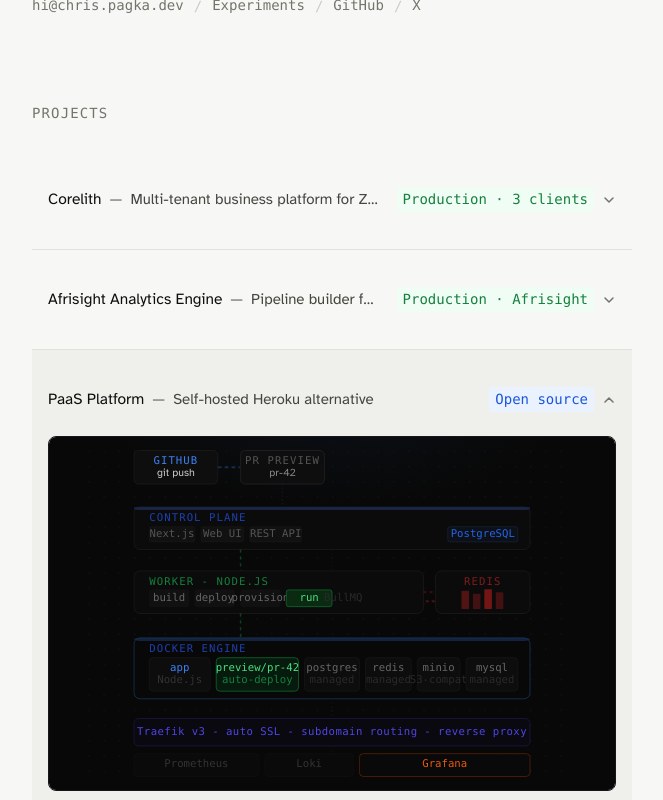
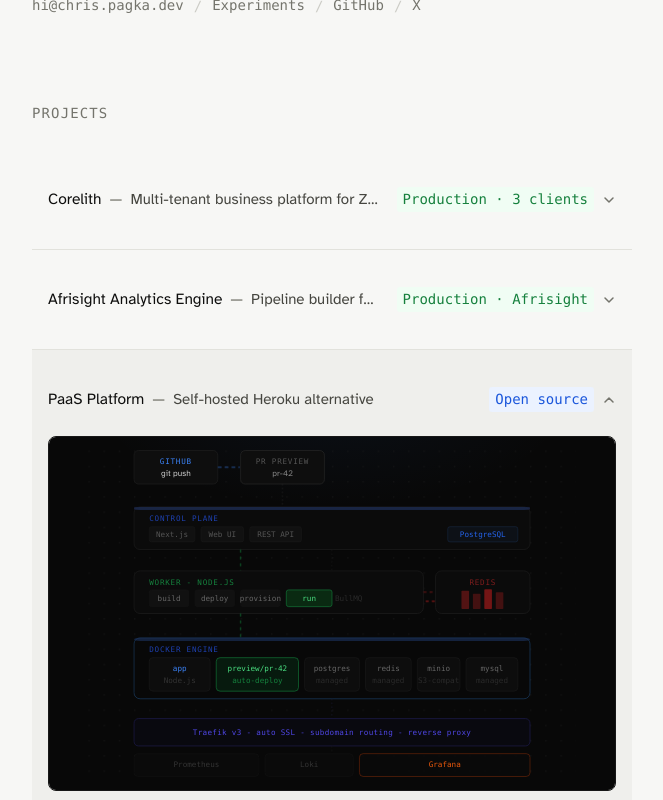
Before and after one commit to tate2301/atipamara, a Next.js app: page / in a window 1280 px wide. Both pictures are taken after a click on the element 640 px from the left and 866 px from the top of the page. Shown: the part 466-1266 px from the top of the page, without its empty margins (308-971 px from the left). Built offline with nearby package versions, Linux system fonts and the light colour scheme; a web font is replaced by a local one.

Commit message:
fix: preserve illustration typography

```diff
--- a/components/illustrations/ProjectIllustrations.tsx
+++ b/components/illustrations/ProjectIllustrations.tsx
@@ -16,13 +16,13 @@
     <rect width="640" height="460" fill="url(#paas-dots)"/>
     <g class="anim-a">
       <rect x="60" y="20" width="110" height="44" rx="6" fill="#0E0E0E" stroke="#1E1E1E" stroke-width="1"/>
-      <text class="mono" x="115" y="38" text-anchor="middle" font-size="14" fill="#3B82F6" letter-spacing=".1em">GITHUB</text>
-      <text class="sans" x="115" y="54" text-anchor="middle" font-size="14" fill="#CCC" font-weight="400">git push</text>
+      <text class="mono" x="115" y="38" text-anchor="middle" font-size="10" fill="#3B82F6" letter-spacing=".1em">GITHUB</text>
+      <text class="sans" x="115" y="54" text-anchor="middle" font-size="11" fill="#CCC" font-weight="400">git push</text>
     </g>
     <g class="anim-a">
       <rect x="200" y="20" width="110" height="44" rx="6" fill="#0E0E0E" stroke="#252525" stroke-width="1"/>
-      <text class="mono" x="255" y="38" text-anchor="middle" font-size="14" fill="#555" letter-spacing=".1em">PR PREVIEW</text>
-      <text class="sans" x="255" y="54" text-anchor="middle" font-size="14" fill="#888" font-weight="400">pr-42</text>
+      <text class="mono" x="255" y="38" text-anchor="middle" font-size="10" fill="#555" letter-spacing=".1em">PR PREVIEW</text>
+      <text class="sans" x="255" y="54" text-anchor="middle" font-size="11" fill="#888" font-weight="400">pr-42</text>
     </g>
     <line class="fl-b gp" x1="170" y1="42" x2="199" y2="42" stroke="#3B82F6" stroke-width="1.2"/>
     <line x1="255" y1="64" x2="255" y2="94" stroke="#252525" stroke-width="1" stroke-dasharray="2 3"/>
@@ -31,35 +31,35 @@
       <rect x="60" y="94" width="520" height="56" rx="8" fill="#0B0B0B" stroke="#1C1C1C" stroke-width="1"/>
       <rect x="60" y="94" width="520" height="4" rx="0" fill="#1A1A2E" opacity=".8"/>
       <rect x="60" y="94" width="520" height="4" rx="8" fill="#1D3461" opacity=".5"/>
-      <text class="mono" x="80" y="113" font-size="14" fill="#1E40AF" letter-spacing=".1em">CONTROL PLANE</text>
+      <text class="mono" x="80" y="113" font-size="10" fill="#1E40AF" letter-spacing=".1em">CONTROL PLANE</text>
       <rect x="80" y="120" width="60" height="20" rx="3" fill="#111" stroke="#222" stroke-width=".5"/>
-      <text class="mono" x="110" y="133" text-anchor="middle" font-size="14" fill="#555">Next.js</text>
+      <text class="mono" x="110" y="133" text-anchor="middle" font-size="10" fill="#555">Next.js</text>
       <rect x="148" y="120" width="56" height="20" rx="3" fill="#111" stroke="#222" stroke-width=".5"/>
-      <text class="mono" x="176" y="133" text-anchor="middle" font-size="14" fill="#555">Web UI</text>
+      <text class="mono" x="176" y="133" text-anchor="middle" font-size="10" fill="#555">Web UI</text>
       <rect x="212" y="120" width="68" height="20" rx="3" fill="#111" stroke="#222" stroke-width=".5"/>
-      <text class="mono" x="246" y="133" text-anchor="middle" font-size="14" fill="#555">REST API</text>
+      <text class="mono" x="246" y="133" text-anchor="middle" font-size="10" fill="#555">REST API</text>
       <rect x="472" y="120" width="92" height="20" rx="3" fill="#0D1117" stroke="#1E3A5F" stroke-width=".5"/>
-      <text class="mono" x="518" y="133" text-anchor="middle" font-size="14" fill="#2563EB">PostgreSQL</text>
+      <text class="mono" x="518" y="133" text-anchor="middle" font-size="10" fill="#2563EB">PostgreSQL</text>
     </g>
     <line x1="320" y1="150" x2="320" y2="178" stroke="#1A1A1A" stroke-width="1" stroke-dasharray="2 3"/>
     <line class="fl-g gp" x1="200" y1="150" x2="200" y2="178" stroke="#16A34A" stroke-width="1.2"/>
 
     <g class="anim-a">
       <rect x="60" y="178" width="380" height="56" rx="8" fill="#0B0B0B" stroke="#1C1C1C" stroke-width="1"/>
-      <text class="mono" x="80" y="197" font-size="14" fill="#15803D" letter-spacing=".1em">WORKER - NODE.JS</text>
+      <text class="mono" x="80" y="197" font-size="10" fill="#15803D" letter-spacing=".1em">WORKER - NODE.JS</text>
       <rect x="80" y="203" width="52" height="22" rx="3" fill="#111" stroke="#1A1A1A" stroke-width=".5"/>
-      <text class="mono" x="106" y="217" text-anchor="middle" font-size="14" fill="#666">build</text>
+      <text class="mono" x="106" y="217" text-anchor="middle" font-size="10" fill="#666">build</text>
       <rect x="140" y="203" width="52" height="22" rx="3" fill="#111" stroke="#1A1A1A" stroke-width=".5"/>
-      <text class="mono" x="166" y="217" text-anchor="middle" font-size="14" fill="#666">deploy</text>
+      <text class="mono" x="166" y="217" text-anchor="middle" font-size="10" fill="#666">deploy</text>
       <rect x="200" y="203" width="52" height="22" rx="3" fill="#111" stroke="#1A1A1A" stroke-width=".5"/>
-      <text class="mono" x="226" y="217" text-anchor="middle" font-size="14" fill="#666">provision</text>
+      <text class="mono" x="226" y="217" text-anchor="middle" font-size="10" fill="#666">provision</text>
       <rect x="260" y="203" width="60" height="22" rx="3" fill="#0A2A12" stroke="#15803D" stroke-width=".8"/>
-      <text class="mono" x="290" y="217" text-anchor="middle" font-size="14" fill="#4ADE80">run</text>
-      <text class="mono" x="360" y="217" text-anchor="end" font-size="14" fill="#2A2A2A">BullMQ</text>
+      <text class="mono" x="290" y="217" text-anchor="middle" font-size="10" fill="#4ADE80">run</text>
+      <text class="mono" x="360" y="217" text-anchor="end" font-size="10" fill="#2A2A2A">BullMQ</text>
     </g>
     <g class="anim-a">
       <rect x="456" y="178" width="124" height="56" rx="8" fill="#0B0B0B" stroke="#1C1C1C" stroke-width="1"/>
-      <text class="mono" x="518" y="197" text-anchor="middle" font-size="14" fill="#7F1D1D" letter-spacing=".1em">REDIS</text>
+      <text class="mono" x="518" y="197" text-anchor="middle" font-size="10" fill="#7F1D1D" letter-spacing=".1em">REDIS</text>
       <rect x="490" y="204" width="10" height="24" rx="1" fill="#991B1B" opacity=".5"/>
       <rect x="505" y="208" width="10" height="20" rx="1" fill="#991B1B" opacity=".4"/>
       <rect x="520" y="202" width="10" height="26" rx="1" fill="#B91C1C" opacity=".6"/>
@@ -72,41 +72,41 @@
     <g class="anim-a">
       <rect x="60" y="266" width="520" height="80" rx="8" fill="#080808" stroke="#1A3A5C" stroke-width="1"/>
       <rect x="60" y="266" width="520" height="4" rx="8" fill="#1D3461" opacity=".6"/>
-      <text class="mono" x="80" y="285" font-size="14" fill="#1E40AF" letter-spacing=".1em">DOCKER ENGINE</text>
+      <text class="mono" x="80" y="285" font-size="10" fill="#1E40AF" letter-spacing=".1em">DOCKER ENGINE</text>
       <rect x="80" y="292" width="80" height="44" rx="5" fill="#0D0D0D" stroke="#1C1C1C" stroke-width=".8"/>
-      <text class="mono" x="120" y="309" text-anchor="middle" font-size="14" fill="#3B82F6">app</text>
-      <text class="mono" x="120" y="325" text-anchor="middle" font-size="14" fill="#333">Node.js</text>
+      <text class="mono" x="120" y="309" text-anchor="middle" font-size="10" fill="#3B82F6">app</text>
+      <text class="mono" x="120" y="325" text-anchor="middle" font-size="10" fill="#333">Node.js</text>
       <rect x="168" y="292" width="108" height="44" rx="5" fill="#071A0E" stroke="#15803D" stroke-width=".8"/>
-      <text class="mono" x="222" y="309" text-anchor="middle" font-size="14" fill="#4ADE80">preview/pr-42</text>
-      <text class="mono" x="222" y="325" text-anchor="middle" font-size="14" fill="#15803D">auto-deploy</text>
+      <text class="mono" x="222" y="309" text-anchor="middle" font-size="10" fill="#4ADE80">preview/pr-42</text>
+      <text class="mono" x="222" y="325" text-anchor="middle" font-size="10" fill="#15803D">auto-deploy</text>
       <rect x="284" y="292" width="72" height="44" rx="5" fill="#0D0D0D" stroke="#1C1C1C" stroke-width=".8"/>
-      <text class="mono" x="320" y="309" text-anchor="middle" font-size="14" fill="#666">postgres</text>
-      <text class="mono" x="320" y="325" text-anchor="middle" font-size="14" fill="#2A2A2A">managed</text>
+      <text class="mono" x="320" y="309" text-anchor="middle" font-size="10" fill="#666">postgres</text>
+      <text class="mono" x="320" y="325" text-anchor="middle" font-size="10" fill="#2A2A2A">managed</text>
       <rect x="364" y="292" width="60" height="44" rx="5" fill="#0D0D0D" stroke="#1C1C1C" stroke-width=".8"/>
-      <text class="mono" x="394" y="309" text-anchor="middle" font-size="14" fill="#666">redis</text>
-      <text class="mono" x="394" y="325" text-anchor="middle" font-size="14" fill="#2A2A2A">managed</text>
+      <text class="mono" x="394" y="309" text-anchor="middle" font-size="10" fill="#666">redis</text>
+      <text class="mono" x="394" y="325" text-anchor="middle" font-size="10" fill="#2A2A2A">managed</text>
       <rect x="432" y="292" width="56" height="44" rx="5" fill="#0D0D0D" stroke="#1C1C1C" stroke-width=".8"/>
-      <text class="mono" x="460" y="309" text-anchor="middle" font-size="14" fill="#666">minio</text>
-      <text class="mono" x="460" y="325" text-anchor="middle" font-size="14" fill="#2A2A2A">S3-compat</text>
+      <text class="mono" x="460" y="309" text-anchor="middle" font-size="10" fill="#666">minio</text>
+      <text class="mono" x="460" y="325" text-anchor="middle" font-size="10" fill="#2A2A2A">S3-compat</text>
       <rect x="496" y="292" width="68" height="44" rx="5" fill="#0D0D0D" stroke="#1C1C1C" stroke-width=".8"/>
-      <text class="mono" x="530" y="309" text-anchor="middle" font-size="14" fill="#666">mysql</text>
-      <text class="mono" x="530" y="325" text-anchor="middle" font-size="14" fill="#2A2A2A">managed</text>
+      <text class="mono" x="530" y="309" text-anchor="middle" font-size="10" fill="#666">mysql</text>
+      <text class="mono" x="530" y="325" text-anchor="middle" font-size="10" fill="#2A2A2A">managed</text>
     </g>
     <line x1="320" y1="346" x2="320" y2="372" stroke="#1A1A2E" stroke-width="1" stroke-dasharray="2 3"/>
 
     <g class="anim-a">
       <rect x="60" y="372" width="520" height="36" rx="6" fill="#09090F" stroke="#1E1B4B" stroke-width="1"/>
-      <text class="mono" x="320" y="394" text-anchor="middle" font-size="14" fill="#4F46E5" letter-spacing=".04em">Traefik v3 - auto SSL - subdomain routing - reverse proxy</text>
+      <text class="mono" x="320" y="394" text-anchor="middle" font-size="10" fill="#4F46E5" letter-spacing=".04em">Traefik v3 - auto SSL - subdomain routing - reverse proxy</text>
     </g>
     <line x1="320" y1="408" x2="320" y2="418" stroke="#1A1A1A" stroke-width="1" stroke-dasharray="2 3"/>
 
     <g class="anim-a">
       <rect x="60" y="418" width="164" height="30" rx="5" fill="#0A0A0A" stroke="#1A1A1A" stroke-width=".5"/>
-      <text class="mono" x="142" y="436" text-anchor="middle" font-size="14" fill="#333">Prometheus</text>
+      <text class="mono" x="142" y="436" text-anchor="middle" font-size="10" fill="#333">Prometheus</text>
       <rect x="232" y="418" width="116" height="30" rx="5" fill="#0A0A0A" stroke="#1A1A1A" stroke-width=".5"/>
-      <text class="mono" x="290" y="436" text-anchor="middle" font-size="14" fill="#333">Loki</text>
+      <text class="mono" x="290" y="436" text-anchor="middle" font-size="10" fill="#333">Loki</text>
       <rect x="356" y="418" width="224" height="30" rx="5" fill="#0A0A0A" stroke="#C2410C" stroke-width=".5" opacity=".9"/>
-      <text class="mono" x="468" y="436" text-anchor="middle" font-size="14" fill="#EA580C">Grafana</text>
+      <text class="mono" x="468" y="436" text-anchor="middle" font-size="10" fill="#EA580C">Grafana</text>
     </g>
   </svg>
 </div>`,
@@ -137,28 +137,28 @@
       <circle cx="46" cy="50" r="3" fill="#2A2A2A"/>
       <circle cx="57" cy="50" r="3" fill="#2A2A2A"/>
       <circle cx="68" cy="50" r="3" fill="#2A2A2A"/>
-      <text class="mono" x="106" y="54" text-anchor="middle" font-size="14" fill="#333">yourapp.com</text>
+      <text class="mono" x="106" y="54" text-anchor="middle" font-size="10" fill="#333">yourapp.com</text>
       <rect x="32" y="60" width="148" height="254" rx="0" fill="#0C0C0C" stroke="#1A1A1A" stroke-width=".8"/>
       <rect x="32" y="60" width="148" height="254" rx="6" fill="none" stroke="#1A1A1A" stroke-width=".8"/>
-      <text class="mono" x="106" y="86" text-anchor="middle" font-size="14" fill="#333" letter-spacing=".1em">REACT APP</text>
+      <text class="mono" x="106" y="86" text-anchor="middle" font-size="10" fill="#333" letter-spacing=".1em">REACT APP</text>
       <rect x="46" y="96" width="120" height="38" rx="4" fill="#0A1628" stroke="#1E3A5F" stroke-width=".8"/>
-      <text class="mono" x="106" y="112" text-anchor="middle" font-size="14" fill="#3B82F6">usePaynow()</text>
-      <text class="sans" x="106" y="127" text-anchor="middle" font-size="14" fill="#1E40AF">React hook</text>
+      <text class="mono" x="106" y="112" text-anchor="middle" font-size="11" fill="#3B82F6">usePaynow()</text>
+      <text class="sans" x="106" y="127" text-anchor="middle" font-size="10" fill="#1E40AF">React hook</text>
       <rect x="46" y="144" width="120" height="34" rx="4" fill="#0D0D0D" stroke="#1E1E1E" stroke-width=".8"/>
-      <text class="mono" x="56" y="159" font-size="14" fill="#444">amount</text>
-      <text class="sans" x="106" y="172" text-anchor="middle" font-size="14" fill="#E5E5E5" font-weight="400">$25.00 USD</text>
+      <text class="mono" x="56" y="159" font-size="10" fill="#444">amount</text>
+      <text class="sans" x="106" y="172" text-anchor="middle" font-size="12" fill="#E5E5E5" font-weight="400">$25.00 USD</text>
       <rect x="46" y="188" width="120" height="34" rx="5" fill="#15803D" stroke="#166534" stroke-width=".8"/>
-      <text class="sans" x="106" y="209" text-anchor="middle" font-size="14" fill="#FFF" font-weight="400">Pay with Paynow</text>
+      <text class="sans" x="106" y="209" text-anchor="middle" font-size="11" fill="#FFF" font-weight="400">Pay with Paynow</text>
       <rect x="46" y="232" width="120" height="26" rx="4" fill="#051A0A" stroke="#15803D" stroke-width=".5"/>
-      <text class="mono" x="106" y="248" text-anchor="middle" font-size="14" fill="#4ADE80">polling for status...</text>
+      <text class="mono" x="106" y="248" text-anchor="middle" font-size="10" fill="#4ADE80">polling for status...</text>
       <rect x="46" y="268" width="120" height="30" rx="4" fill="#0A0A0A" stroke="#1A1A1A" stroke-width=".5"/>
-      <text class="mono" x="56" y="282" font-size="14" fill="#333">returnUrl</text>
-      <text class="mono" x="56" y="295" font-size="14" fill="#555">yourapp.com/return</text>
+      <text class="mono" x="56" y="282" font-size="10" fill="#333">returnUrl</text>
+      <text class="mono" x="56" y="295" font-size="10" fill="#555">yourapp.com/return</text>
       <g class="tick">
         <circle cx="106" cy="336" r="16" fill="#052E16" stroke="#15803D" stroke-width="1"/>
         <path d="M98,336 L104,342 L114,328" stroke="#4ADE80" stroke-width="2" stroke-linecap="round" stroke-linejoin="round" fill="none"/>
       </g>
-      <text class="mono" x="106" y="360" text-anchor="middle" font-size="14" fill="#15803D">paid</text>
+      <text class="mono" x="106" y="360" text-anchor="middle" font-size="10" fill="#15803D">paid</text>
     </g>
 
     <g class="gp">
@@ -169,33 +169,33 @@
       <line class="fl" x1="229" y1="155" x2="181" y2="155" stroke="#22C55E" stroke-width="1"/>
       <polygon points="183,151 177,155 183,159" fill="#22C55E"/>
     </g>
-    <text class="mono" x="204" y="129" text-anchor="middle" font-size="14" fill="#1E40AF">initiate</text>
-    <text class="mono" x="204" y="170" text-anchor="middle" font-size="14" fill="#15803D">redirect</text>
+    <text class="mono" x="204" y="129" text-anchor="middle" font-size="10" fill="#1E40AF">initiate</text>
+    <text class="mono" x="204" y="170" text-anchor="middle" font-size="10" fill="#15803D">redirect</text>
 
     <g class="col">
       <rect x="230" y="40" width="172" height="274" rx="8" fill="#090909" stroke="#1E1E1E" stroke-width=".8"/>
-      <text class="mono" x="316" y="66" text-anchor="middle" font-size="14" fill="#333" letter-spacing=".1em">PAYNOW API</text>
+      <text class="mono" x="316" y="66" text-anchor="middle" font-size="10" fill="#333" letter-spacing=".1em">PAYNOW API</text>
       <rect x="246" y="78" width="140" height="38" rx="4" fill="#0A0A0A" stroke="#1A1A1A" stroke-width=".5"/>
-      <text class="mono" x="316" y="94" text-anchor="middle" font-size="14" fill="#555">POST /initiate</text>
-      <text class="sans" x="316" y="109" text-anchor="middle" font-size="14" fill="#333">Create session</text>
+      <text class="mono" x="316" y="94" text-anchor="middle" font-size="10" fill="#555">POST /initiate</text>
+      <text class="sans" x="316" y="109" text-anchor="middle" font-size="10" fill="#333">Create session</text>
       <line x1="246" y1="124" x2="386" y2="124" stroke="#141414" stroke-width=".8"/>
       <rect x="246" y="132" width="140" height="38" rx="4" fill="#0A0A0A" stroke="#1A1A1A" stroke-width=".5"/>
-      <text class="mono" x="316" y="148" text-anchor="middle" font-size="14" fill="#555">GET /status</text>
-      <text class="sans" x="316" y="163" text-anchor="middle" font-size="14" fill="#333">Poll until settled</text>
+      <text class="mono" x="316" y="148" text-anchor="middle" font-size="10" fill="#555">GET /status</text>
+      <text class="sans" x="316" y="163" text-anchor="middle" font-size="10" fill="#333">Poll until settled</text>
       <line x1="246" y1="178" x2="386" y2="178" stroke="#141414" stroke-width=".8"/>
       <rect x="246" y="186" width="140" height="38" rx="4" fill="#0A0A0A" stroke="#1A1A1A" stroke-width=".5"/>
-      <text class="mono" x="316" y="202" text-anchor="middle" font-size="14" fill="#555">resultUrl webhook</text>
-      <text class="sans" x="316" y="217" text-anchor="middle" font-size="14" fill="#333">Server confirmation</text>
+      <text class="mono" x="316" y="202" text-anchor="middle" font-size="10" fill="#555">resultUrl webhook</text>
+      <text class="sans" x="316" y="217" text-anchor="middle" font-size="10" fill="#333">Server confirmation</text>
       <line x1="246" y1="232" x2="386" y2="232" stroke="#141414" stroke-width=".8"/>
       <rect x="246" y="240" width="64" height="20" rx="3" fill="#0D1117" stroke="#1E3A5F" stroke-width=".5"/>
-      <text class="mono" x="278" y="253" text-anchor="middle" font-size="14" fill="#2563EB">TypeScript</text>
+      <text class="mono" x="278" y="253" text-anchor="middle" font-size="10" fill="#2563EB">TypeScript</text>
       <rect x="318" y="240" width="68" height="20" rx="3" fill="#0A0A0A" stroke="#1A1A1A" stroke-width=".5"/>
-      <text class="mono" x="352" y="253" text-anchor="middle" font-size="14" fill="#333">open source</text>
+      <text class="mono" x="352" y="253" text-anchor="middle" font-size="10" fill="#333">open source</text>
       <rect x="246" y="270" width="140" height="28" rx="4" fill="#051A0A" stroke="#15803D" stroke-width=".5"/>
       <g class="gp">
         <circle cx="260" cy="284" r="3" fill="#4ADE80"/>
       </g>
-      <text class="mono" x="316" y="288" text-anchor="middle" font-size="14" fill="#15803D">auto-polling active</text>
+      <text class="mono" x="316" y="288" text-anchor="middle" font-size="10" fill="#15803D">auto-polling active</text>
     </g>
 
     <g class="gp">
@@ -214,15 +214,15 @@
     <g class="col">
       <rect x="432" y="90" width="172" height="64" rx="7" fill="#061208" stroke="#15803D" stroke-width=".8"/>
       <rect x="432" y="90" width="172" height="4" rx="7" fill="#15803D" opacity=".4"/>
-      <text class="mono" x="518" y="116" text-anchor="middle" font-size="14" fill="#4ADE80" letter-spacing=".1em">ECOCASH</text>
-      <text class="sans" x="518" y="133" text-anchor="middle" font-size="14" fill="#15803D">Mobile money / ZWL USD</text>
+      <text class="mono" x="518" y="116" text-anchor="middle" font-size="10" fill="#4ADE80" letter-spacing=".1em">ECOCASH</text>
+      <text class="sans" x="518" y="133" text-anchor="middle" font-size="10" fill="#15803D">Mobile money / ZWL USD</text>
       <rect x="432" y="164" width="172" height="64" rx="7" fill="#060D1A" stroke="#1E3A5F" stroke-width=".8"/>
       <rect x="432" y="164" width="172" height="4" rx="7" fill="#1E3A5F" opacity=".4"/>
-      <text class="mono" x="518" y="190" text-anchor="middle" font-size="14" fill="#3B82F6" letter-spacing=".1em">ONEMONEY</text>
-      <text class="sans" x="518" y="207" text-anchor="middle" font-size="14" fill="#1E40AF">Mobile money / ZWL USD</text>
+      <text class="mono" x="518" y="190" text-anchor="middle" font-size="10" fill="#3B82F6" letter-spacing=".1em">ONEMONEY</text>
+      <text class="sans" x="518" y="207" text-anchor="middle" font-size="10" fill="#1E40AF">Mobile money / ZWL USD</text>
       <rect x="432" y="238" width="172" height="64" rx="7" fill="#0A0A0A" stroke="#222" stroke-width=".8"/>
-      <text class="mono" x="518" y="264" text-anchor="middle" font-size="14" fill="#444" letter-spacing=".1em">WEB CHECKOUT</text>
-      <text class="sans" x="518" y="281" text-anchor="middle" font-size="14" fill="#333">Redirect / card / bank</text>
+      <text class="mono" x="518" y="264" text-anchor="middle" font-size="10" fill="#444" letter-spacing=".1em">WEB CHECKOUT</text>
+      <text class="sans" x="518" y="281" text-anchor="middle" font-size="10" fill="#333">Redirect / card / bank</text>
     </g>
   </svg>
 </div>`,
```
Also changed, not shown: components/illustrations/paas_illustration.html (+33 -33 lines), components/illustrations/paynow_illustration.html (+29 -29 lines).
